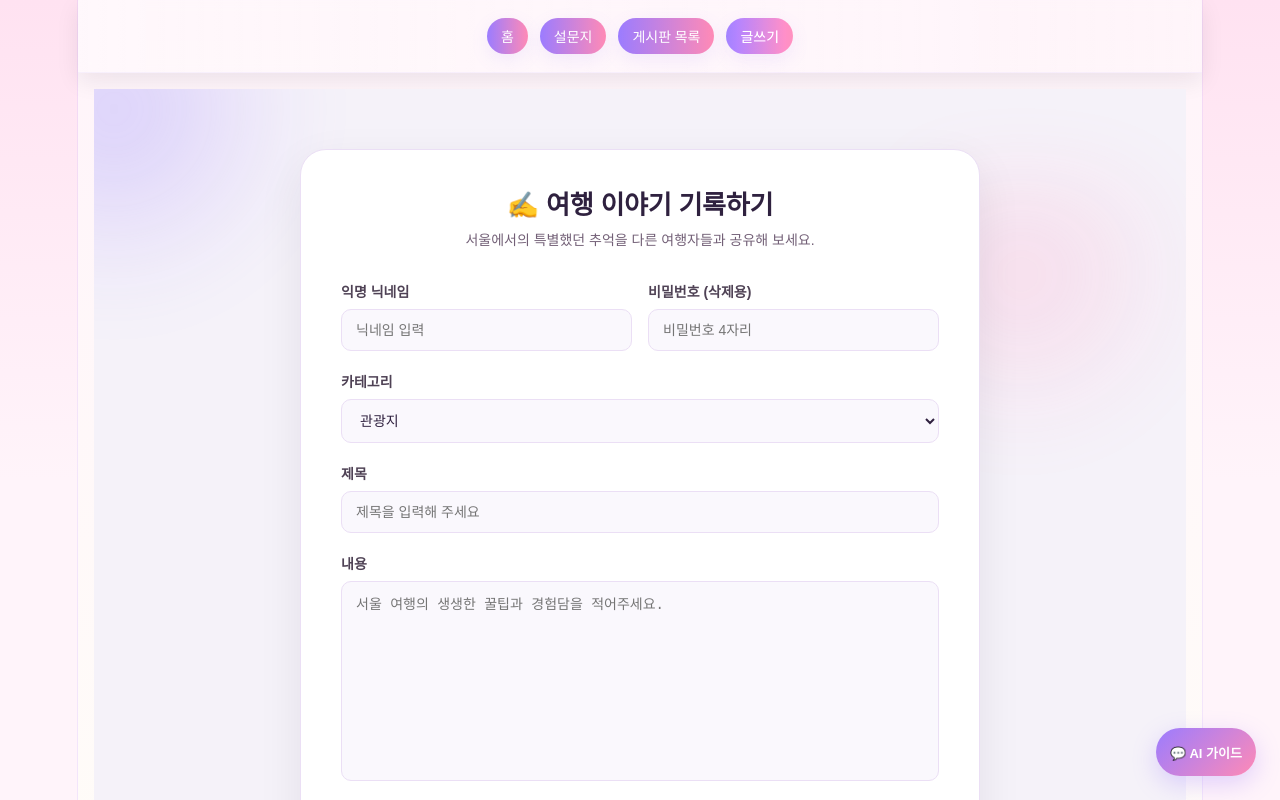
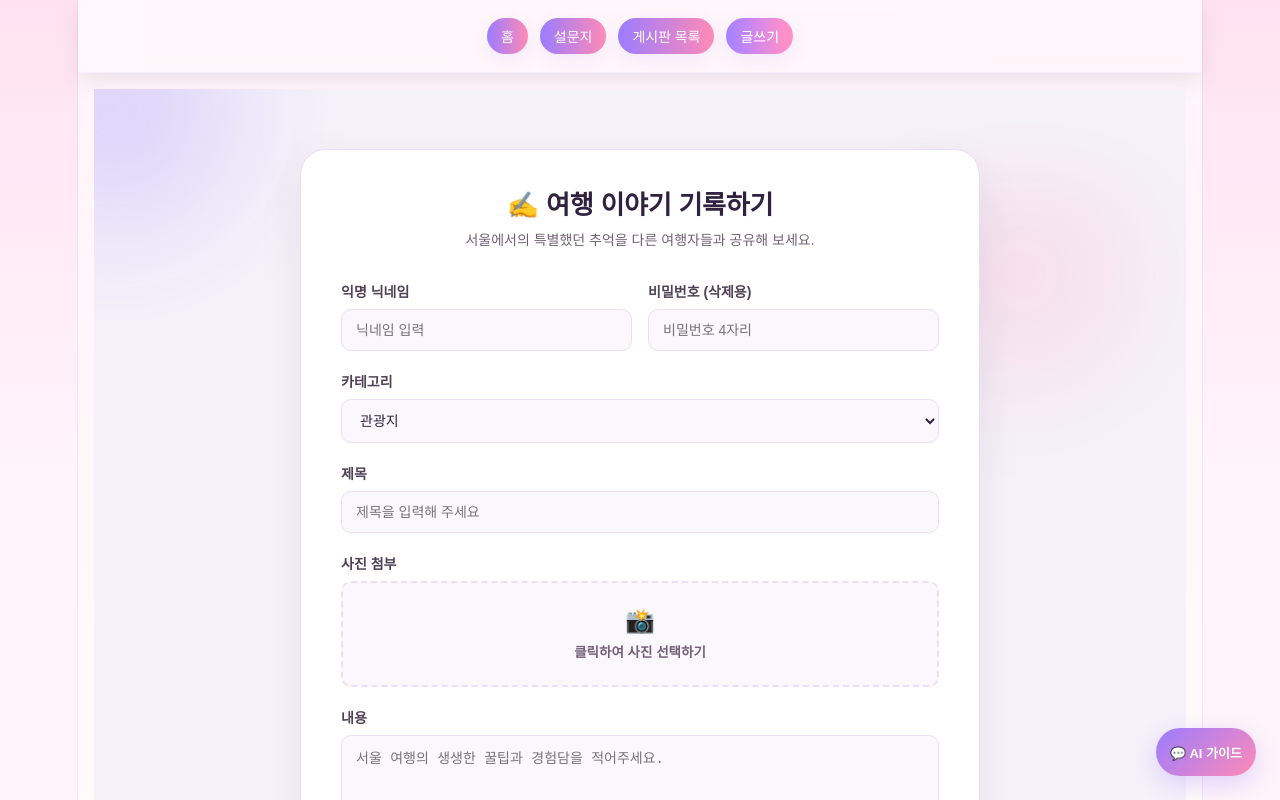
Before and after one commit to 15nayana1021/seoul-localhub, a Vue app: page /board/write in a window 1280 px wide. Shown: the top 800 px of the page. Built offline with nearby package versions, Linux system fonts and the light colour scheme.

Commit message:
오류 수정

```diff
--- a/src/views/BoardWrite.vue
+++ b/src/views/BoardWrite.vue
@@ -59,6 +59,26 @@
         </div>
 
         <div class="form-group">
+          <label>사진 첨부</label>
+          <div class="file-upload-wrapper">
+            <label class="file-upload-label">
+              <span class="upload-icon">📸</span>
+              <span class="upload-text">클릭하여 사진 선택하기</span>
+              <input
+                type="file"
+                accept="image/*"
+                @change="handleFileChange"
+                class="file-input-hidden"
+              />
+            </label>
+            <div v-if="imagePreview" class="preview-container">
+              <img :src="imagePreview" alt="미리보기" class="image-preview" />
+              <button type="button" @click="removeImage" class="btn-remove-img">✕ 사진 지우기</button>
+            </div>
+          </div>
+        </div>
+
+        <div class="form-group">
           <label>내용</label>
           <textarea
             v-model="content"
@@ -90,6 +110,25 @@ const password = ref('')
 const category = ref('attraction')
 const title = ref('')
 const content = ref('')
+const image = ref('')
+const imagePreview = ref('')
+
+const handleFileChange = (event) => {
+  const file = event.target.files[0]
+  if (file) {
+    const reader = new FileReader()
+    reader.onload = (e) => {
+      image.value = e.target.result
+      imagePreview.value = e.target.result
+    }
+    reader.readAsDataURL(file)
+  }
+}
+
+const removeImage = () => {
+  image.value = ''
+  imagePreview.value = ''
+}
 
 const handleSubmit = () => {
   const newPost = {
@@ -99,6 +138,7 @@ const handleSubmit = () => {
     category: category.value,
     author: author.value.trim(),
     password: password.value.trim(),
+    image: image.value,
     createdAt: new Date().toISOString(),
     comments: []
   }
@@ -201,6 +241,71 @@ const goBack = () => {
   border-color: #9b7cff;
 }
 
+.file-upload-wrapper {
+  display: flex;
+  flex-direction: column;
+  gap: 12px;
+}
+.file-upload-label {
+  display: flex;
+  flex-direction: column;
+  align-items: center;
+  justify-content: center;
+  padding: 24px;
+  background: #faf8fd;
+  border: 2px dashed #ebdff5;
+  border-radius: 10px;
+  cursor: pointer;
+  transition: all 0.2s;
+}
+.file-upload-label:hover {
+  border-color: #9b7cff;
+  background: #f5eeff;
+}
+.upload-icon {
+  font-size: 24px;
+  margin-bottom: 6px;
+}
+.upload-text {
+  font-size: 13.5px;
+  font-weight: 600;
+  color: #736077;
+}
+.file-input-hidden {
+  display: none;
+}
+.preview-container {
+  display: flex;
+  flex-direction: column;
+  align-items: center;
+  gap: 10px;
+  padding: 12px;
+  background: #faf8fd;
+  border: 1px solid #ebdff5;
+  border-radius: 10px;
+}
+.image-preview {
+  max-width: 100%;
+  max-height: 240px;
+  border-radius: 8px;
+  object-fit: contain;
+}
+.btn-remove-img {
+  background: rgba(255, 107, 107, 0.08);
+  color: #ff6b6b;
+  border: 1px solid rgba(255, 107, 107, 0.2);
+  padding: 6px 14px;
+  border-radius: 6px;
+  font-size: 12px;
+  font-weight: 700;
+  cursor: pointer;
+  transition: all 0.2s;
+}
+.btn-remove-img:hover {
+  background: #ff6b6b;
+  color: #ffffff;
+}
+
 .form-textarea {
   height: 200px;
   resize: none;
```
